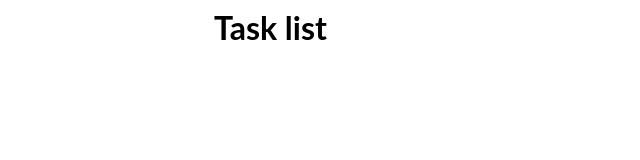
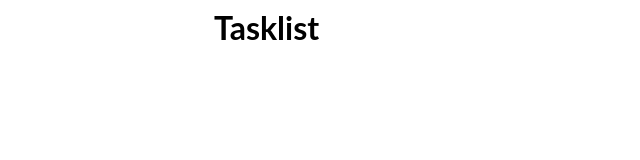
Before and after one commit to dstrivedi/task-list, a React (Create React App) app: page / in a window 1280 px wide. Shown: the top 160 px of the page, without its empty margins (0-640 px from the left). Built offline with nearby package versions, Linux system fonts and the light colour scheme.

Commit message:
1 file modified, 1 added

```diff
--- a/src/App.tsx
+++ b/src/App.tsx
@@ -1,11 +1,12 @@
 import * as React from 'react';
 import './style.css';
 import Container from '@mui/material/Container';
+import TaskList from '../components/TaskList';
 
 export default function App() {
   return (
     <Container maxWidth="md">
-      <h1>Task list</h1>
+      <h1>Tasklist</h1>
     </Container>
   );
 }
--- /dev/null
+++ b/src/components/TaskList.tsx
@@ -0,0 +1,8 @@
+import { Container } from '@mui/material';
+
+import * as React from 'react';
+import Card from '@mui/material/Card';
+
+export default function TaskList() {
+  return <h1>Task List</h1>;
+}
```
